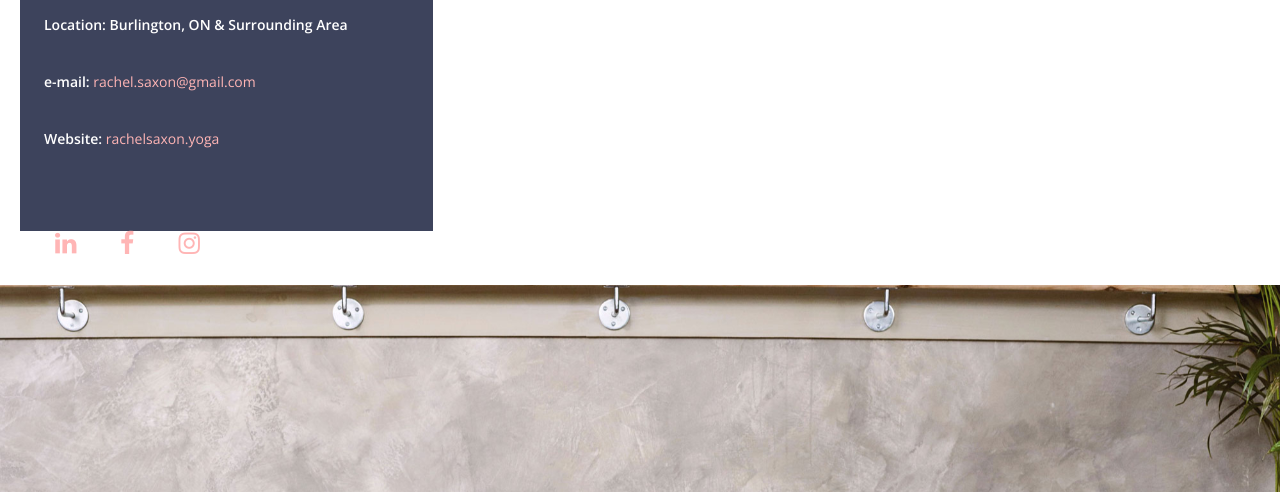
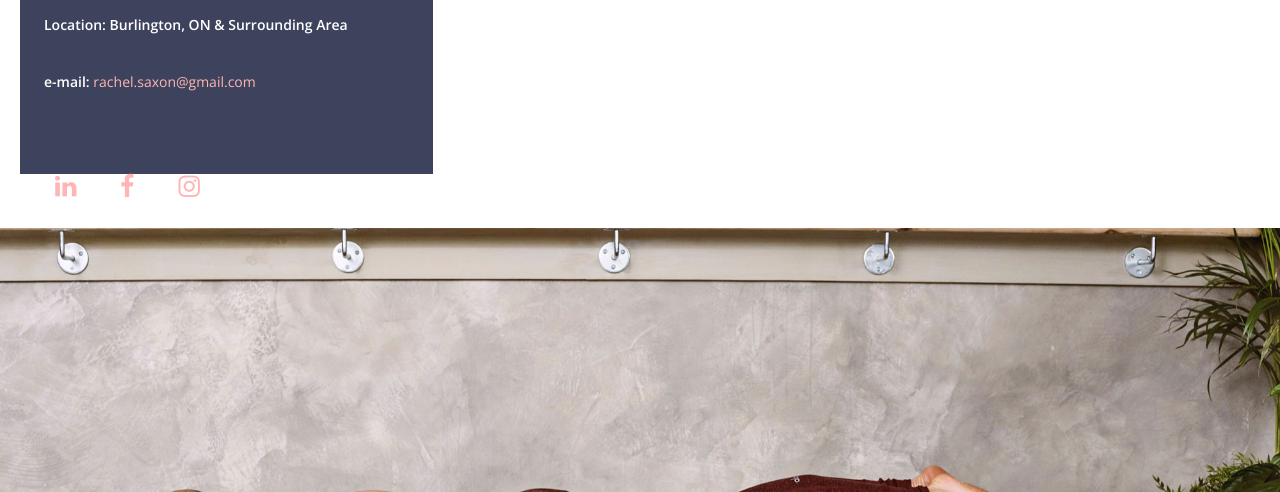
Before and after one commit to sean-roelofsen/rachelyoga, a plain HTML site: page index.html in a window 1280 px wide. Shown: the part 308-800 px from the top of the page. Drawn offline with nearby package versions, Linux system fonts and the light colour scheme; some packages are replaced by stand-ins of ours; no server answers; files whose address does not match are found by name.

Commit message:
Update index.html

```diff
--- a/index.html
+++ b/index.html
@@ -77,9 +77,9 @@
           <div class="col-md-12 mb-3">
             <p><span>e-mail:</span> <a href="rachel.saxon@gmail.com">rachel.saxon@gmail.com</a></p>
           </div>
-          <div class="col-md-12 mb-3">
+     <!--     <div class="col-md-12 mb-3">
             <p><span>Website:</span> <a href="https://rachelsaxon.yoga/">rachelsaxon.yoga</a></p>
-          </div>
+          </div>  -->
         </div>
       </div>
 
```
